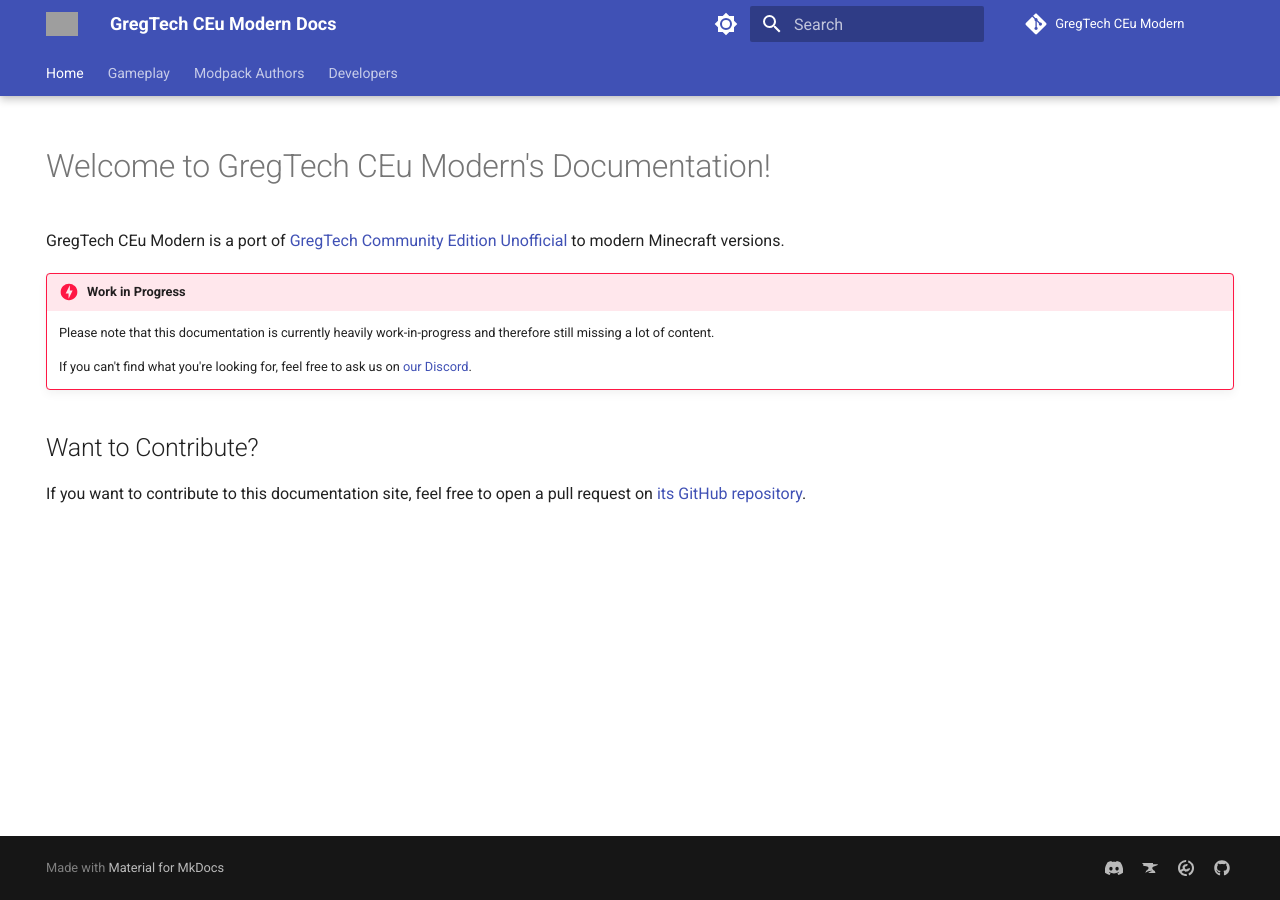
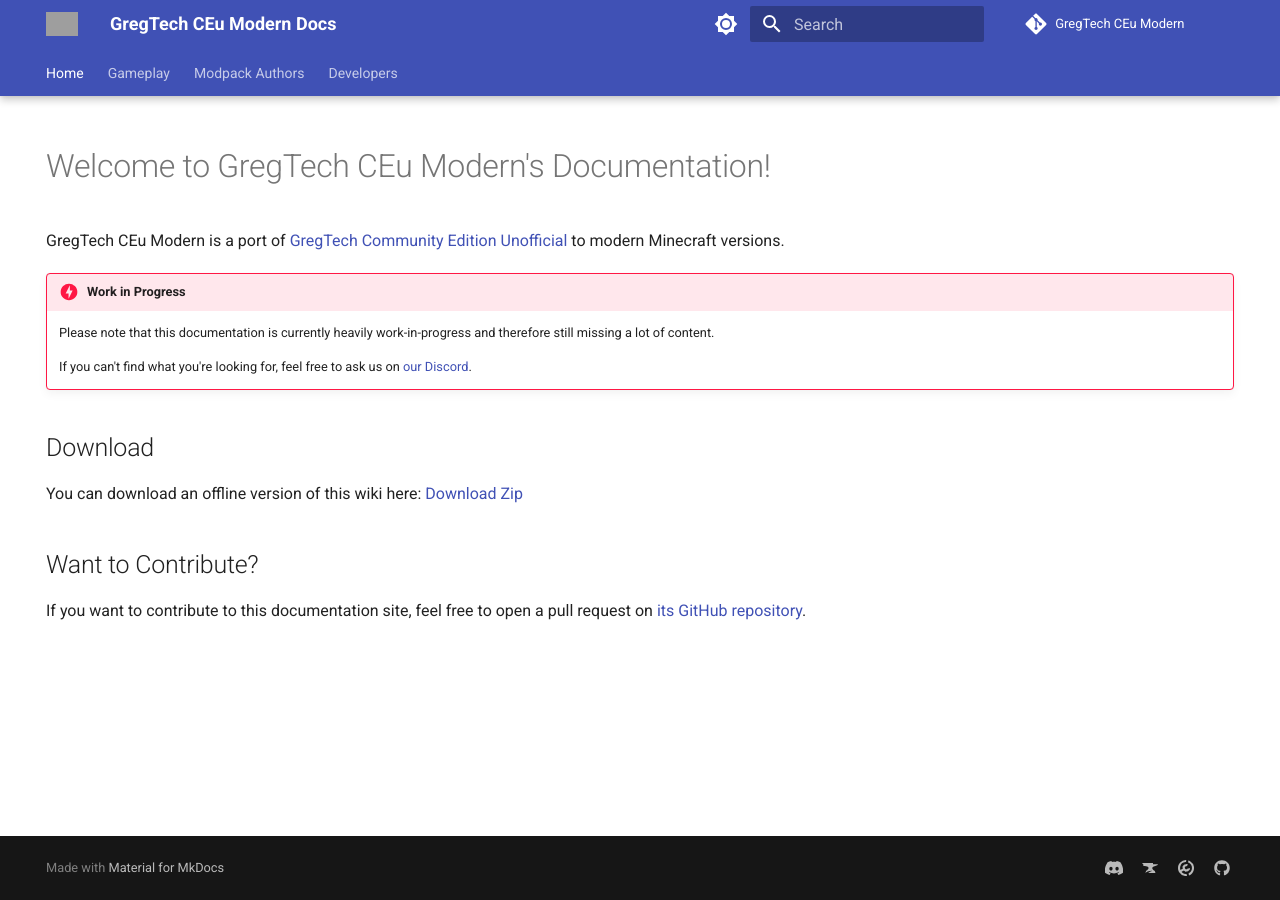
Before and after one commit to GregTechCEu/gtceu-modern-docs, an MkDocs documentation site: the page built from docs/index.md, in a window 1280 px wide. Built offline with MkDocs 1.6.1 and Material for MkDocs 9.7.7, drawn with Linux system fonts in a browser that asks for light colours; comment, search, counter and statistics services are not loaded; grey boxes are pictures that could not be loaded.

Commit message:
chore: add download link

```diff
--- a/docs/index.md
+++ b/docs/index.md
@@ -17,6 +17,11 @@
     If you can't find what you're looking for, feel free to ask us on [our Discord](https://discord.gg/bWSWuYvURP).
 
 
+## Download
+You can download an offline version of this wiki here:
+[Download Zip](https://github.com/GregTechCEu/gtceu-modern-docs/archive/refs/heads/gh-pages.zip)
+
+
 ## Want to Contribute?
 
 If you want to contribute to this documentation site, feel free to open a pull request on
```
